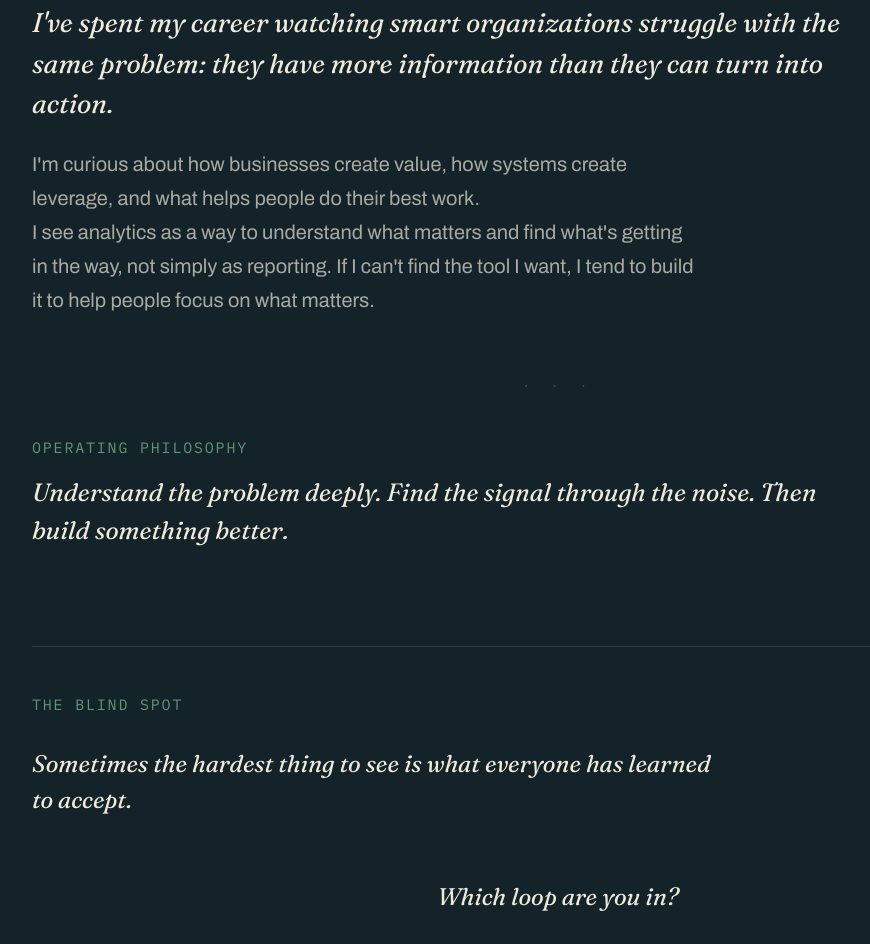
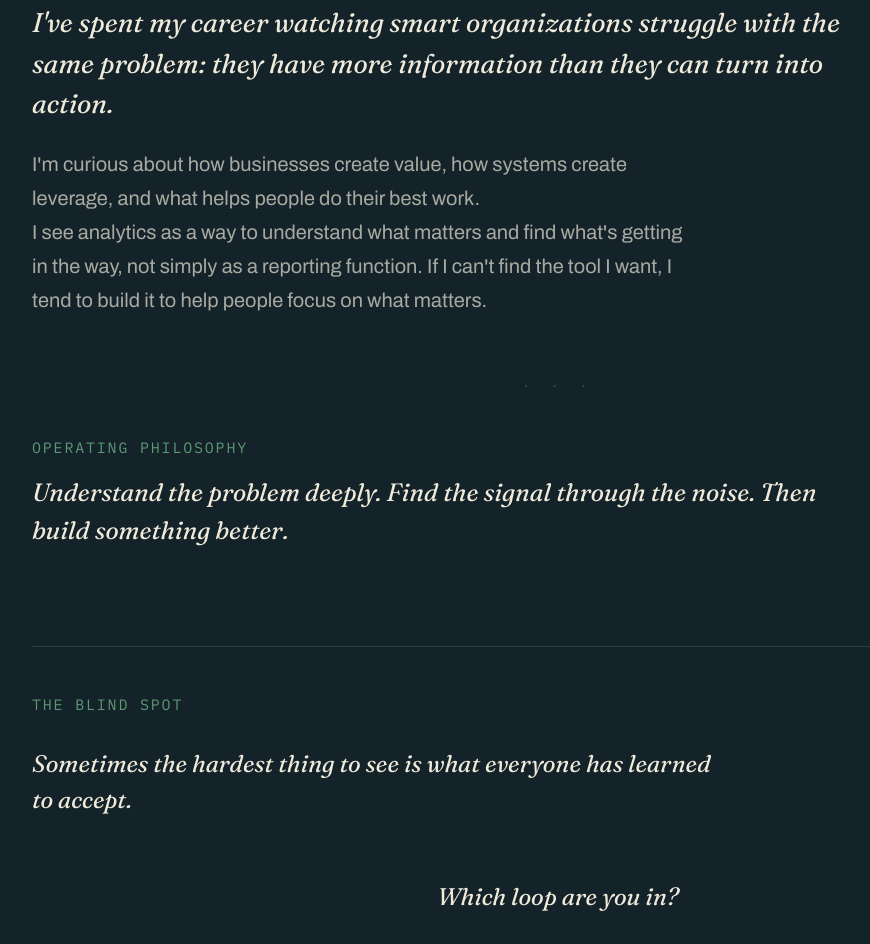
Before and after one commit to matthewschmidt1-lgtm/matthew-schmidt, a website: page index.html in a window 1280 px wide. Shown: the part 1347-2291 px from the top of the page, without its empty margins (82-952 px from the left). Drawn offline with Linux system fonts and the light colour scheme.

Commit message:
About: 'not simply as a reporting function'
Co-Authored-By: Claude Fable 5.1 <noreply@anthropic.com>

```diff
--- a/index.html
+++ b/index.html
@@ -784,7 +784,7 @@
         <span class="path-step now">Creativity</span>
       </div>
       <p class="story-lede">I've spent my career watching smart organizations struggle with the same problem: they have more information than they can turn into action.</p>
-      <p class="story-body">I'm curious about how businesses create value, how systems create leverage, and what helps people do their best work.<br>I see analytics as a way to understand what matters and find what's getting in the way, not simply as reporting. If I can't find the tool I want, I tend to build it to help people focus on what matters.</p>
+      <p class="story-body">I'm curious about how businesses create value, how systems create leverage, and what helps people do their best work.<br>I see analytics as a way to understand what matters and find what's getting in the way, not simply as a reporting function. If I can't find the tool I want, I tend to build it to help people focus on what matters.</p>
 
       <div class="section-break" aria-hidden="true">· · ·</div>
 
```
